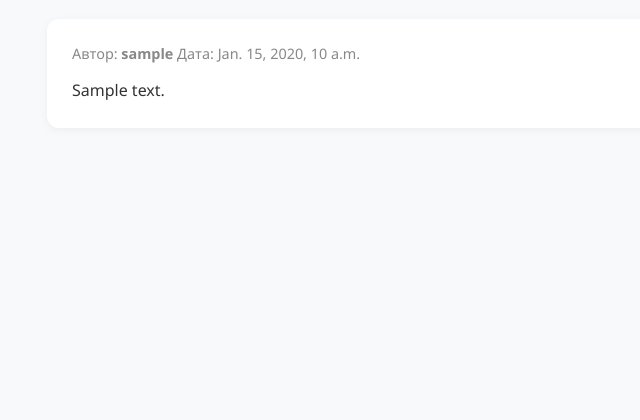
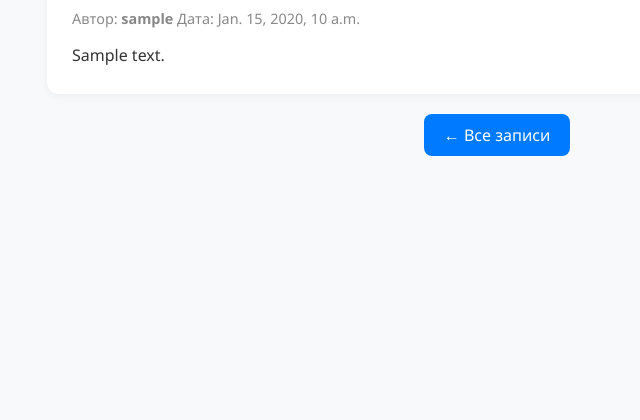
Before and after one commit to Reloyd/applied_information_systems, a Django app: template lab_third/blog/articles/templates/article.html in a window 1280 px wide. Shown: the part 282-702 px from the top of the page, without its empty margins (143-783 px from the left). Run offline with Django 5.2, Linux system fonts and the light colour scheme; the template is opened without the code that fills it: most values are stand-ins (such as "Sample title", 1, 10 or a date in 2020).

Commit message:
lab 4 done

```diff
--- a/lab_third/blog/articles/static/articles/style.css
+++ b/lab_third/blog/articles/static/articles/style.css
@@ -39,6 +39,10 @@ body {
     margin-bottom: 10px;
 }
 
+.post-title a {
+    text-decoration: none;;
+}
+
 .article-info {
     font-size: 0.9rem;
     color: #888;
@@ -49,3 +53,29 @@ body {
     color: #333;
     line-height: 1.6;
 }
+
+.back-to-archive {
+    text-align:center;
+    margin-top: 20px;
+}
+
+.btn-secondary {
+    color: #ffffff;
+    background-color: #007bff;
+    padding: 10px 20px;
+    border-radius: 8px;
+    text-decoration: none;
+    transition: background 0.3s ease;
+}
+
+.back-to-archive a:hover {
+    background-color: #0066d4;
+}
+
+.article-title {
+    margin: 0px;
+}
+
+.article {
+    margin: 0px;
+}
--- a/lab_third/blog/articles/templates/article.html
+++ b/lab_third/blog/articles/templates/article.html
@@ -9,7 +9,7 @@
 <body class="article">
     <div class="header">
         <img src="https://cdn-icons-png.flaticon.com/512/3037/3037829.png" alt="Логотип">
-        <h1>{{ post.title }}</h1>
+        <h1 class="article-title">{{ post.title }}</h1>
         <p class="text-muted">Читайте свежие публикации нашего блога</p>
     </div>
     <div class="blog-container">
@@ -20,6 +20,9 @@
             </div>
             <div class="article-text">{{ post.text }}</div>
         </div>
+        <div class="back-to-archive">
+            <a href="{% url 'archive' %}" class="btn btn-secondary">← Все записи</a>
+        </div>
     </div>
 </body>
 </html>
```
